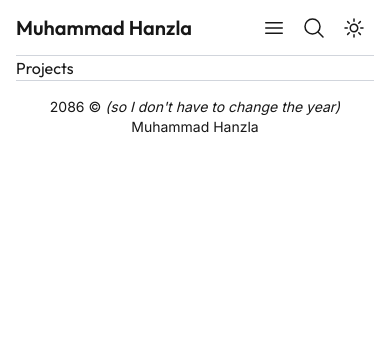
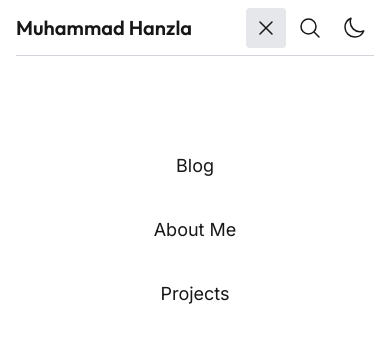
Before and after one commit to mhanzlah/mhanzlah.com, a Next.js app: page /projects in a window 390 px wide. Both pictures are taken after a click on the button 274 px from the left and 27 px from the top of the page. Shown: the top 342 px of the page. Built offline with nearby package versions, Linux system fonts and the light colour scheme.

Commit message:
feat: add mobile menu

```diff
--- a/package.json
+++ b/package.json
@@ -10,6 +10,7 @@
     "format": "prettier --write ."
   },
   "dependencies": {
+    "clsx": "^2.1.1",
     "next": "16.2.7",
     "next-themes": "^0.4.6",
     "react": "19.2.4",
--- a/src/components/layout/navbar.tsx
+++ b/src/components/layout/navbar.tsx
@@ -1,10 +1,17 @@
 'use client';
 
+import clsx from 'clsx';
 import Link from 'next/link';
 import { useTheme } from 'next-themes';
 import { useEffect, useState } from 'react';
 
 export default function Navbar() {
+  const [isOpen, setIsOpen] = useState(false);
+
+  const toggleMenu = () => {
+    setIsOpen((prev) => !prev);
+  };
+
   const { resolvedTheme, setTheme } = useTheme();
   const [mounted, setMounted] = useState(false);
 
@@ -32,7 +39,8 @@ export default function Navbar() {
   ];
 
   return (
-    <nav className="flex h-14 w-full items-center justify-between border-b border-gray-300 dark:border-gray-600">
+    <nav className="relative">
+      <div className="flex h-14 w-full items-center justify-between border-b border-gray-300 dark:border-gray-600">
         <h1>
           <Link
             href="/"
@@ -55,9 +63,25 @@ export default function Navbar() {
             ))}
           </ul>
           <button
+            className={clsx(
+              'mr-1 rounded p-2 hover:bg-gray-200 md:hidden dark:hover:bg-gray-900',
+              isOpen ? 'bg-gray-200 dark:bg-gray-900' : ''
+            )}
+            onClick={toggleMenu}
             title="Menu"
-          className="rounded p-2 hover:bg-gray-200 md:hidden dark:hover:bg-gray-900"
           >
+            {isOpen ? (
+              <svg
+                xmlns="http://www.w3.org/2000/svg"
+                fill="none"
+                viewBox="0 0 24 24"
+                strokeWidth={1.5}
+                stroke="currentColor"
+                className="size-6"
+              >
+                <path strokeLinecap="round" strokeLinejoin="round" d="M6 18 18 6M6 6l12 12" />
+              </svg>
+            ) : (
               <svg
                 xmlns="http://www.w3.org/2000/svg"
                 fill="none"
@@ -72,6 +96,7 @@ export default function Navbar() {
                   d="M3.75 6.75h16.5M3.75 12h16.5m-16.5 5.25h16.5"
                 />
               </svg>
+            )}
           </button>
           <button title="Search" className="rounded p-2 hover:bg-gray-200 dark:hover:bg-gray-900">
             <svg
@@ -90,11 +115,11 @@ export default function Navbar() {
             </svg>
           </button>
           <button
-          className="rounded p-2 hover:bg-gray-200 dark:hover:bg-gray-900"
+            className="ml-1 rounded p-2 hover:bg-gray-200 dark:hover:bg-gray-900"
             onClick={toggleTheme}
             title="Theme"
           >
-          {!mounted ? null : resolvedTheme === 'light' ? (
+            {!mounted ? null : resolvedTheme === 'dark' ? (
               <svg
                 xmlns="http://www.w3.org/2000/svg"
                 fill="none"
@@ -127,6 +152,25 @@ export default function Navbar() {
             )}
           </button>
         </div>
+      </div>
+      {isOpen && (
+        <div className="md:hidden">
+          <div className="bg-background top-14 left-0 z-100 absolute h-[calc(100vh-56px)] w-full">
+            <ul className="mt-24 flex flex-col items-center gap-1 space-y-8">
+              {links.map((link, idx) => (
+                <li key={idx}>
+                  <Link
+                    href={link.href}
+                    className="m-2 rounded p-4 text-lg hover:bg-gray-200 dark:hover:bg-gray-900"
+                  >
+                    {link.label}
+                  </Link>
+                </li>
+              ))}
+            </ul>
+          </div>
+        </div>
+      )}
     </nav>
   );
 }
```
Also changed, not shown: 1 other file (tests, documents, lock files or other folders). Lines whose indentation alone changed are shown as unchanged.
